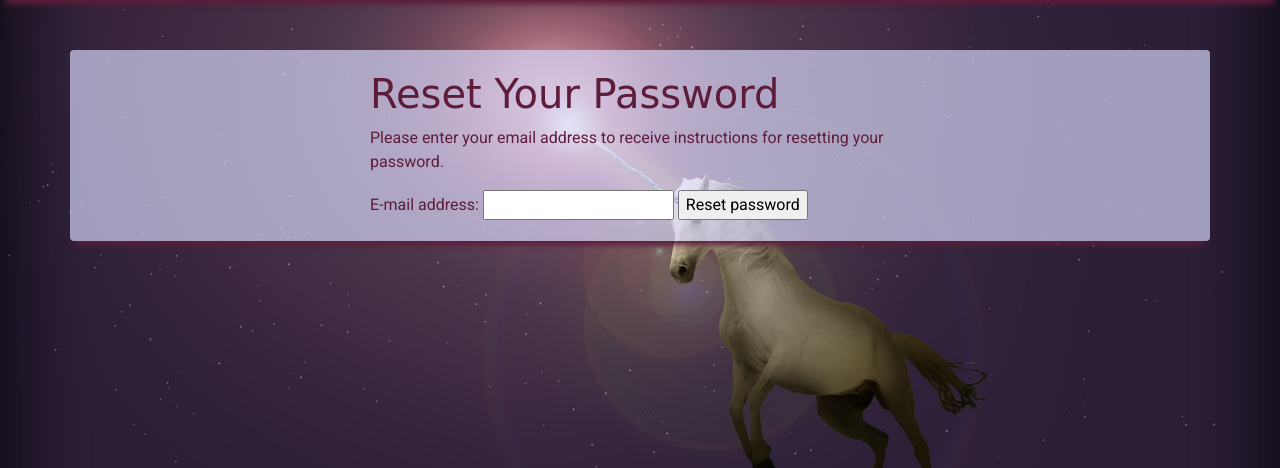
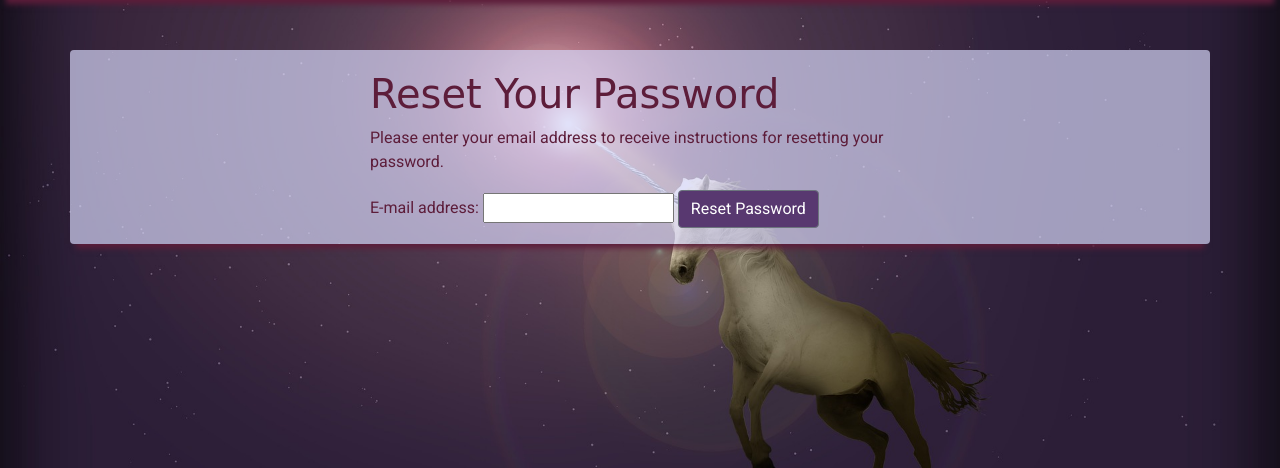
Before and after one commit to joanms/unicorn-attractor, a Django app: a page that uses templates/registration/password_reset_form.html in a window 1280 px wide; the page is wider, and only the part inside the window is pictured. Shown: the part 176-644 px from the top of that part. Run offline with Django 3.2, Linux system fonts and the light colour scheme; some libraries are stand-ins or nearby versions; some web fonts are replaced.

Commit message:
Change button style in password_reset.html to match rest of site

```diff
--- a/templates/registration/password_reset_form.html
+++ b/templates/registration/password_reset_form.html
@@ -13,7 +13,7 @@
                 <input type="hidden" value="{{ csrf_token }}" name="csrfmiddlewaretoken">
             </div>
              {{ form.email.errors }}
-            <p><label for="id_email" class="control-label required-field">E-mail address:</label> {{ form.email }} <input type="submit" value="Reset password" /></p>
+            <p><label for="id_email" class="control-label required-field">E-mail address:</label> {{ form.email }} <button type="submit" class="btn btn-secondary">Reset Password</button></p>
         </form>
     </div>
 </div>
```
